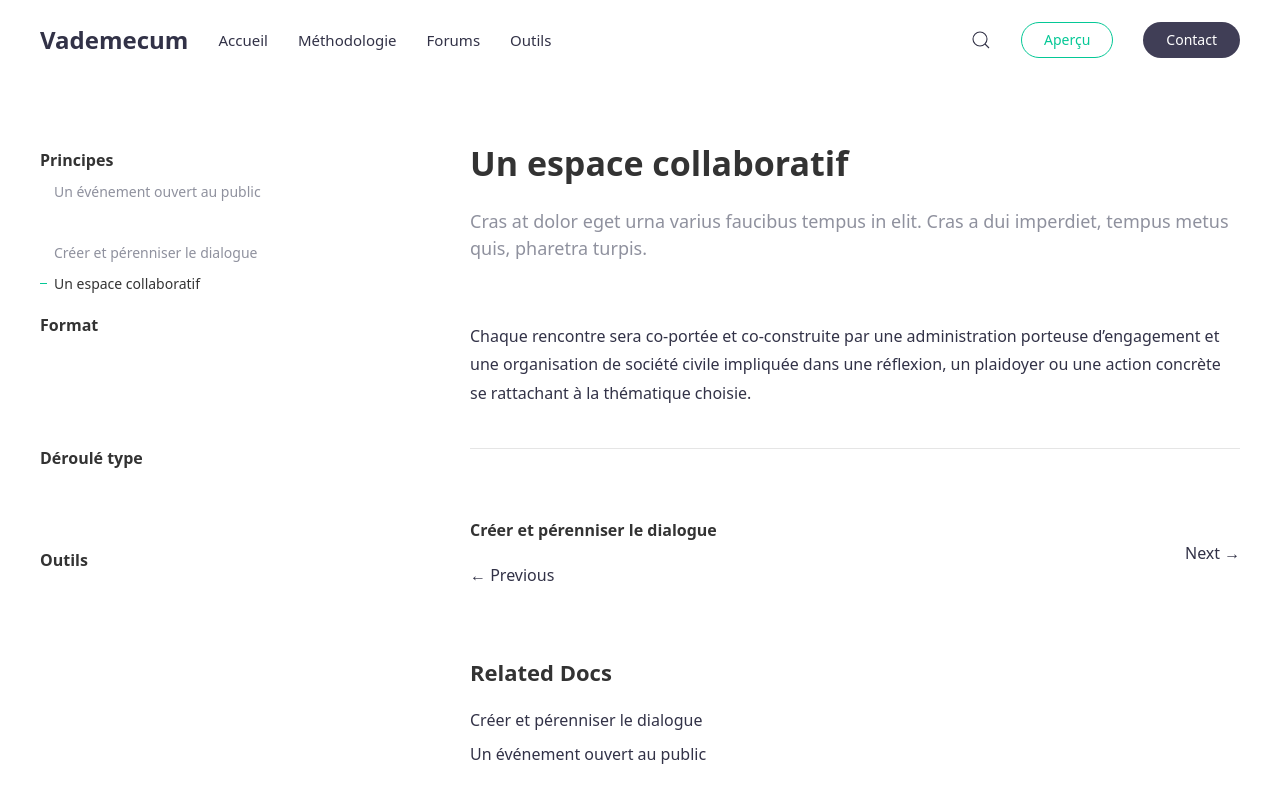
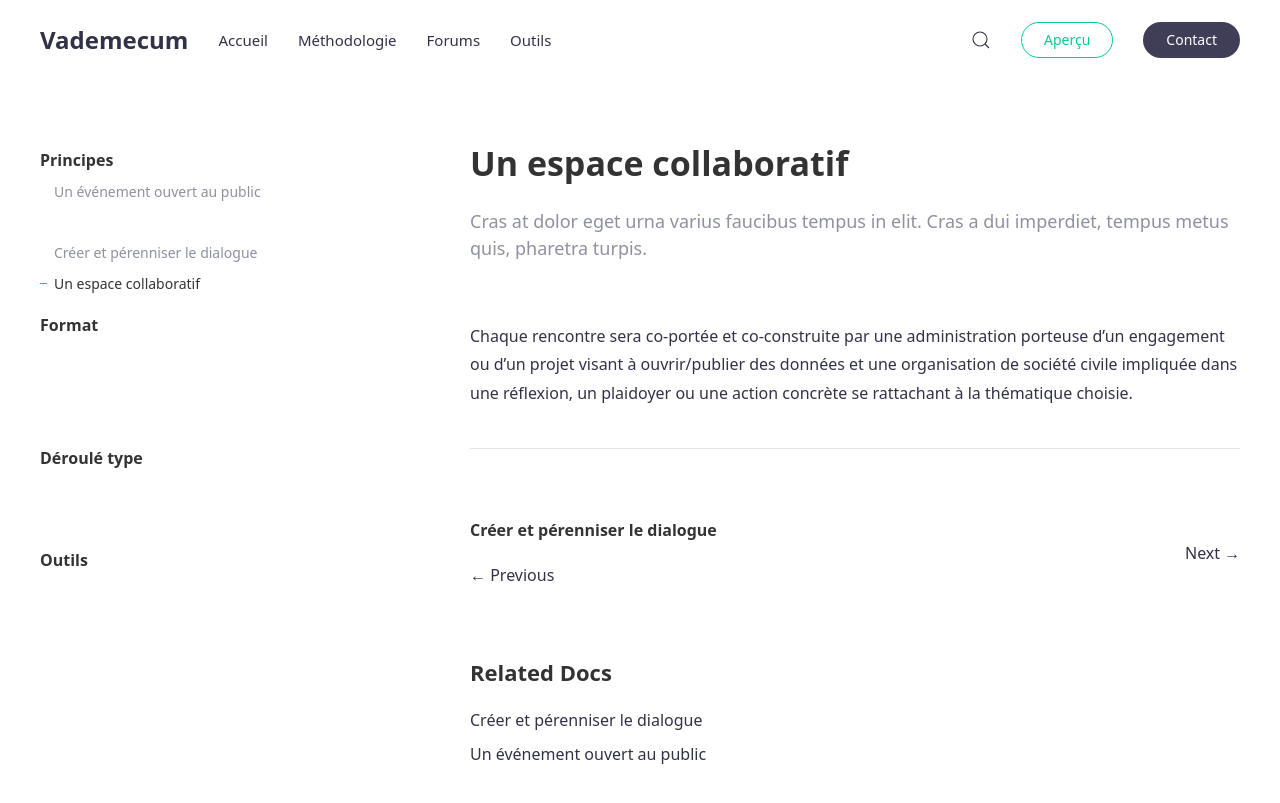
Before and after one commit to datactivist/vademecum, a Jekyll site: the page built from _docs/collaboratif.md, in a window 1280 px wide. Shown: the top 803 px of the page. Built offline with Jekyll 4.4.1, drawn with Linux system fonts in a browser that asks for light colours.

Commit message:
Update collaboratif.md

```diff
--- a/_docs/collaboratif.md
+++ b/_docs/collaboratif.md
@@ -5,4 +5,4 @@ tags: [principes]
 ---
 
 
-Chaque rencontre sera co-portée et co-construite par une administration porteuse d'engagement et une organisation de société civile impliquée dans une réflexion, un plaidoyer ou une action concrète se rattachant à la thématique choisie.
+Chaque rencontre sera co-portée et co-construite par une administration porteuse d'un engagement ou d'un projet visant à ouvrir/publier des données et une organisation de société civile impliquée dans une réflexion, un plaidoyer ou une action concrète se rattachant à la thématique choisie.
```
